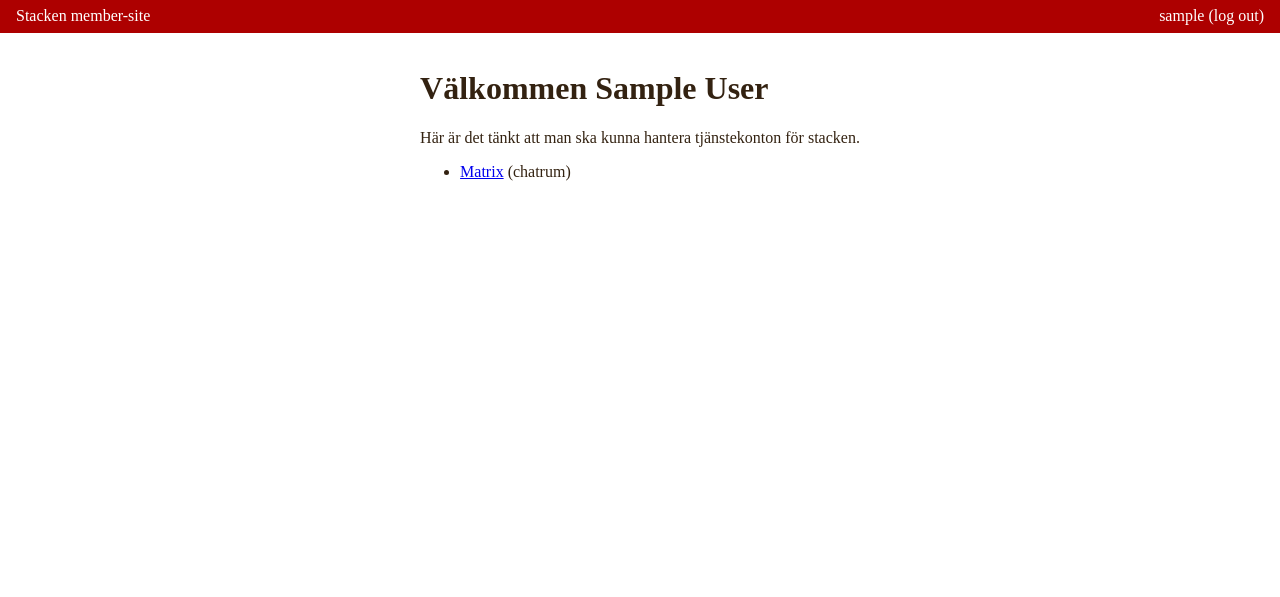
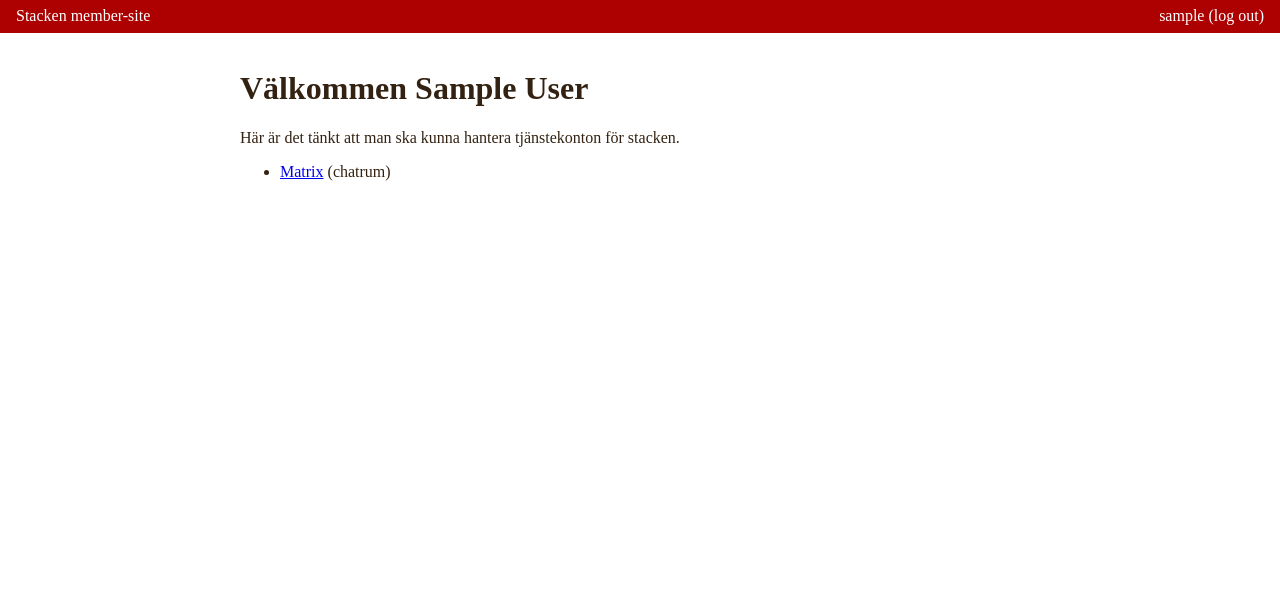
Before and after one commit to stacken/fingerweb, a Django app: page / in a window 1280 px wide. Shown: the top 597 px of the page. Run offline with Django 3.2, Linux system fonts and the light colour scheme; the visitor is signed in with stand-in values (Sample User, id 1); style sheets or scripts are compiled from the project's sources.

Commit message:
Some more style hints.

```diff
--- a/finger/static/fingerweb.scss
+++ b/finger/static/fingerweb.scss
@@ -33,13 +33,19 @@ body {
 	padding: 1ex 1em;
 	display: flex;
 	flex-flow: row wrap;
+	flex-shrink: 0;
     }
 
     > main {
 	margin: auto;
 	padding: 1em 1em 4em;
+	width: 100%;
+	width: -moz-available;
+	width: -webkit-fill-available;
+	width: fill-available;
 	max-width: 50em;
 	flex-grow: 2;
+	flex-shrink: 0;
     }
     > footer {
 	border-top: solid 1px $red;
```
